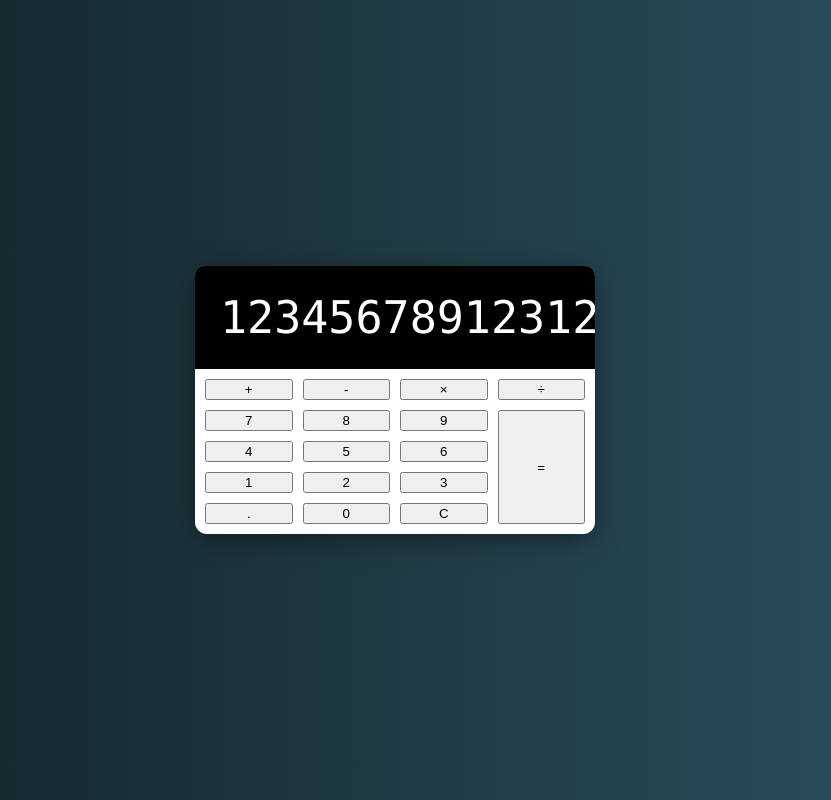
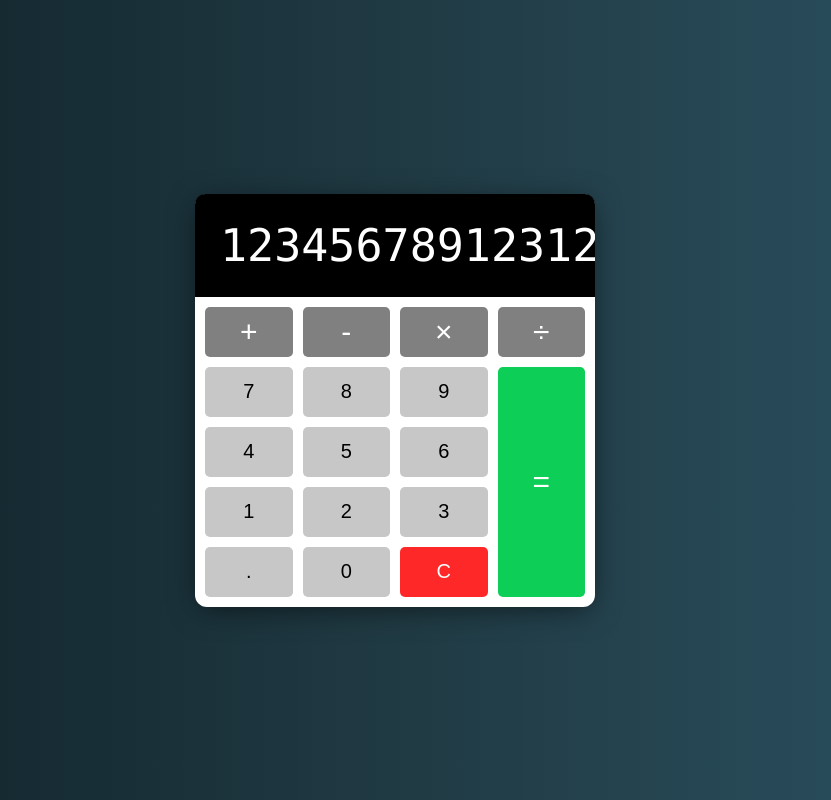
Before and after one commit to ShabbirMuhammad2000/Calculator, a plain HTML site: page index.html in a window 1280 px wide. Shown: the whole page, without its empty margins (245-1076 px from the left). Drawn offline with Linux system fonts and the light colour scheme.

Commit message:
Added the CSS for calculator buttons

```diff
--- a/index.html
+++ b/index.html
@@ -19,7 +19,7 @@
       <button class="operator" value="+">+</button>
       <button class="operator" value="-">-</button>
       <button class="operator" value="*">×</button>
-      <button value="/">÷</button>
+      <button class="operator" value="/">÷</button>
       <button value="7">7</button>
       <button value="8">8</button>
       <button value="9">9</button>
--- a/style.css
+++ b/style.css
@@ -65,7 +65,54 @@ body {
   padding: 10px;
 }
 
+button {
+  min-height: 50px;
+  font-size: 20px;
+  font-weight: 100;
+  border: none;
+  border-radius: 5px;
+  cursor: pointer;
+  background: rgb(199, 199, 199);
+}
+
+button:hover {
+  filter: brightness(110%);
+}
+
+button:active {
+  transform: translateY(1px);
+}
+
+button:focus {
+  outline: none;
+}
+
+.operator {
+  background: grey;
+  color: white;
+  font-size: 30px;
+}
+
+.clear {
+  background: rgb(255, 40, 40);
+  color: white;
+}
+
+.clear:hover
+ {
+  filter: brightness(90%);
+ }
+
 .equal-sign {
   grid-column: -2;
   grid-row: 2 / span 4;
+  background: rgb(13, 206, 87);
 }
+
+
+/* Media Query: Large Smartphone (Vertical) */
+@media screen and (max-width: 600px) {
+  .calculator {
+    width: 95%;
+  }
+}
```
